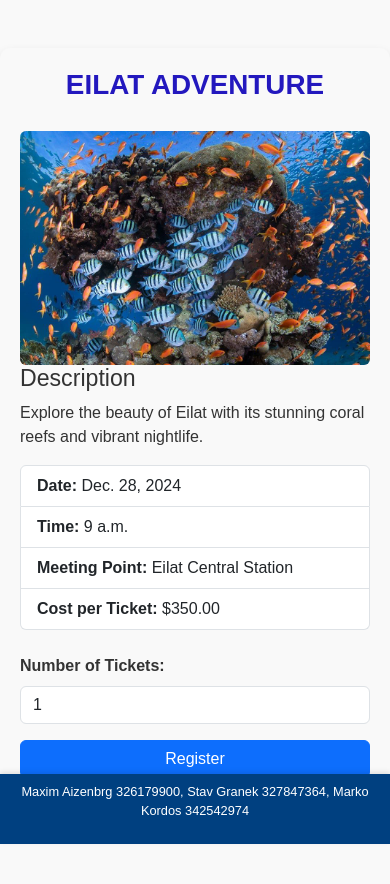
After one commit to MarkoGitEnjoyer/TravelProject, a Django app: page /trip_info/1/ in a window 390 px wide. The commit adds this page. Run offline with Django 5.2, Linux system fonts and the light colour scheme; data comes from the database, SQL or seed files in the repository.

Commit message:
about page+minor

```diff
--- a/TravelProject/main/static/main/css/test.css
+++ b/TravelProject/main/static/main/css/test.css
@@ -9,95 +9,6 @@ body {
     overflow-y: hidden;
 }
 
-aside {
-    width: 250px;
-    background-color: #004080;
-    color: #fff;
-    padding: 20px;
-    box-shadow: 2px 0 5px rgba(0, 0, 0, 0.1);
-    display: flex;
-    flex-direction: column;
-    align-items: center;
-}
-
-aside img {
-    width: 80px;
-    height: auto;
-    margin-bottom: 10px;
-}
-
-aside .logo {
-    font-size: 1.5rem;
-    font-weight: bold;
-    margin-bottom: 20px;
-}
-
-aside ul {
-    list-style: none;
-    padding: 0;
-    margin: 0;
-    width: 100%;
-}
-
-aside ul a {
-    text-decoration: none;
-    color: #fff;
-    display: block;
-    padding: 10px 20px;
-    border-radius: 5px;
-    margin-bottom: 10px;
-    transition: background-color 0.3s ease;
-}
-
-aside ul a:hover {
-    background-color: #0059b3;
-}
-
-main {
-    flex: 1;
-    padding: 20px;
-    overflow-y: auto;
-}
-
-main h1 {
-    font-size: 2rem;
-    color: #004080;
-    margin-bottom: 20px;
-}
-
-@media screen and (max-width: 768px) {
-    body {
-        flex-direction: column;
-    }
-
-    aside {
-        width: 100%;
-        flex-direction: row;
-        justify-content: space-between;
-        padding: 10px;
-    }
-
-    aside img {
-        width: 50px;
-        margin-bottom: 0;
-    }
-
-    aside ul {
-        display: flex;
-        justify-content: space-around;
-        width: 100%;
-    }
-
-    aside ul a {
-        padding: 10px;
-        margin: 0;
-        font-size: 0.9rem;
-    }
-
-    main {
-        padding: 10px;
-    }
-}
 
 
 
@@ -269,7 +180,6 @@ main h1 {
     box-shadow: 0 0 5px rgba(0, 64, 128, 0.5);
 }
 
-/* Submit Button */
 .btn-submit {
     padding: 10px 20px;
     font-size: 1rem;
--- a/TravelProject/main/templates/main/mainlayout.html
+++ b/TravelProject/main/templates/main/mainlayout.html
@@ -11,6 +11,7 @@
 </head>
 <body>
 
+
     <main>
         {%block content %}
         {%endblock%}
--- /dev/null
+++ b/TravelProject/main/templates/main/trip_info.html
@@ -0,0 +1,34 @@
+{% extends 'main/mainlayout.html' %}
+{% load static %}
+
+{% block title %}
+Trip Information
+{% endblock %}
+
+{% block content %}
+<div class="container mt-5">
+    <h1 class="text-center" style="color: #2318be;">{{ trip.name }}</h1>
+    <div class="row">
+        <div class="col-md-6">
+            <img src="{% static trip.image %}" class="img-fluid rounded" alt="{{ trip.name }}">
+        </div>
+        <div class="col-md-6">
+            <h3>Description</h3>
+            <p>{{ trip.description }}</p>
+            <ul class="list-group">
+                <li class="list-group-item"><strong>Date:</strong> {{ trip.date }}</li>
+                <li class="list-group-item"><strong>Time:</strong> {{ trip.time }}</li>
+                <li class="list-group-item"><strong>Meeting Point:</strong> {{ trip.meeting_point }}</li>
+                <li class="list-group-item"><strong>Cost per Ticket:</strong> ${{ trip.cost }}</li>
+            </ul>
+            <form action="{% url 'registration' trip.trip_id %}" method="get" class="mt-4">
+                <div class="mb-3">
+                    <label for="tickets" class="form-label"><strong>Number of Tickets:</strong></label>
+                    <input type="number" id="tickets" name="tickets" class="form-control" min="1" value="1" required>
+                </div>
+                <button type="submit" class="btn btn-primary w-100">Register</button>
+            </form>
+        </div>
+    </div>
+</div>
+{% endblock %}
--- a/TravelProject/main/templates/main/trip_list.html
+++ b/TravelProject/main/templates/main/trip_list.html
@@ -23,7 +23,7 @@ Trips
                         <li>Meeting Point: {{ trip.meeting_point }}</li>
                         <li>Cost: ${{ trip.cost }}</li>
                     </ul>
-                    <a href="{{ trip.link }}" class="btn btn-primary" target="_blank">Learn More</a>
+                    <a href="{% url 'trip_info' trip.trip_id %}" class="btn btn-primary" target="_blank">Learn More</a>
                     <a href="{% url 'registration' trip.trip_id %}" class="btn btn-primary">Register</a>
                 </div>
             </div>
--- a/TravelProject/main/urls.py
+++ b/TravelProject/main/urls.py
@@ -6,6 +6,7 @@ from django.conf.urls.static import static
 from django.urls import path
 from .views import send_custom_email
 urlpatterns = [
+    path("trip_info/<int:trip_id>/", views.trip_info, name="trip_info"),
     path("", views.home, name="home"),
     path("trip_list/", views.trip_list, name="trip_list"),
     path("registration/<int:trip_id>", views.registration, name="registration"),
--- a/TravelProject/main/views.py
+++ b/TravelProject/main/views.py
@@ -7,15 +7,8 @@ from .forms import RegistrationForm
 from django.core.mail import send_mail
 from django.shortcuts import render
 from django.http import JsonResponse
-
-
-from django.core.mail import send_mail
 from django.conf import settings
-
-from django.core.mail import send_mail
 from django.http import HttpResponse
-
-from django.core.mail import send_mail
 
 
 def send_custom_email(request, recipient_email, message_string):
@@ -29,6 +22,9 @@ def send_custom_email(request, recipient_email, message_string):
     return HttpResponse("Email sent successfully!")
 
 
+def trip_info(request, trip_id):
+    trip = get_object_or_404(Trip, trip_id=trip_id)
+    return render(request, "main/trip_info.html", {"trip": trip})
 
 def home(request):
     trips = Trip.objects.all()
--- a/superuser.txt
+++ b/superuser.txt
@@ -1,3 +1,3 @@
-Yair
-Yair@gmail.com
+YairZ
+yair5566@gmail.com
 123
```
